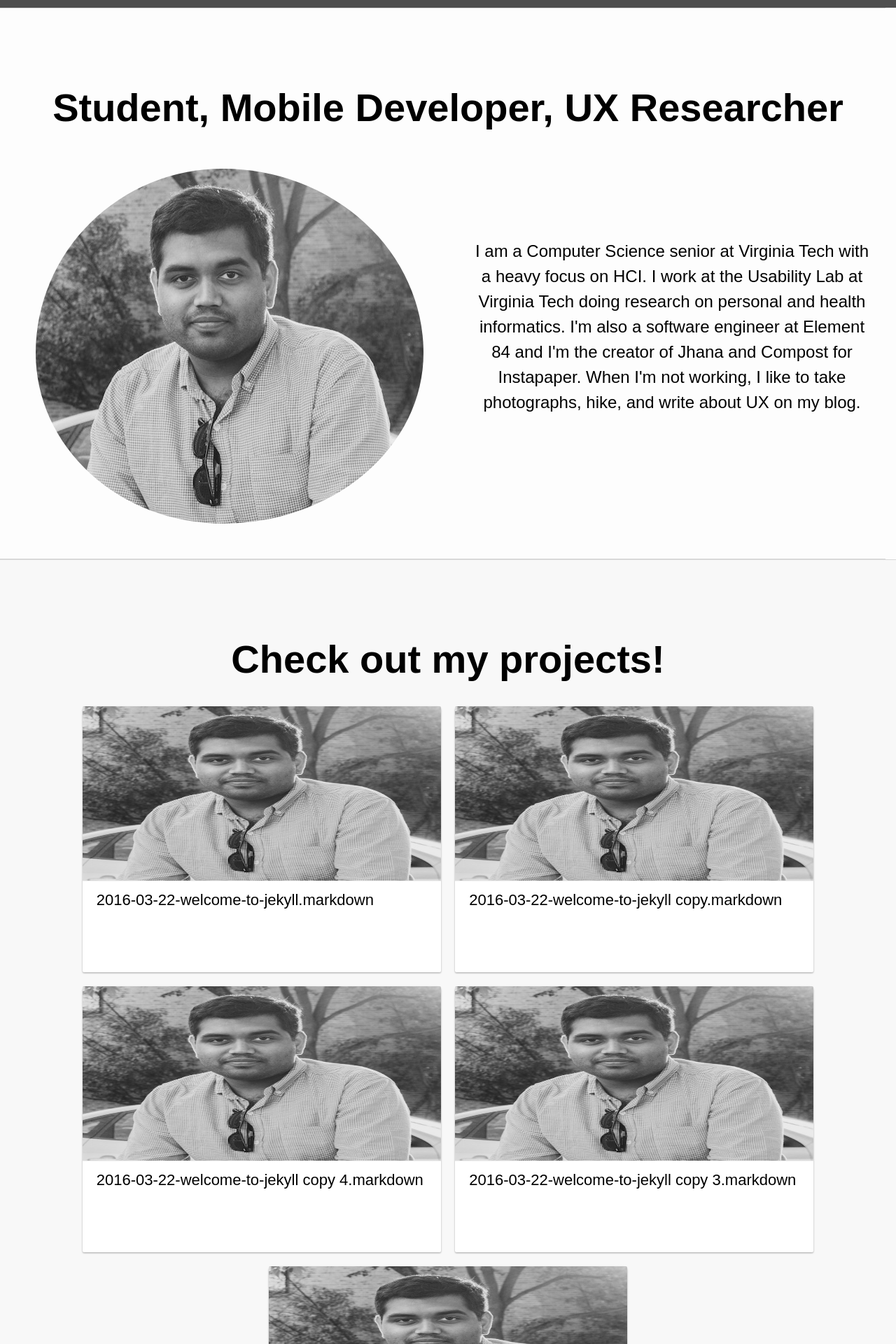
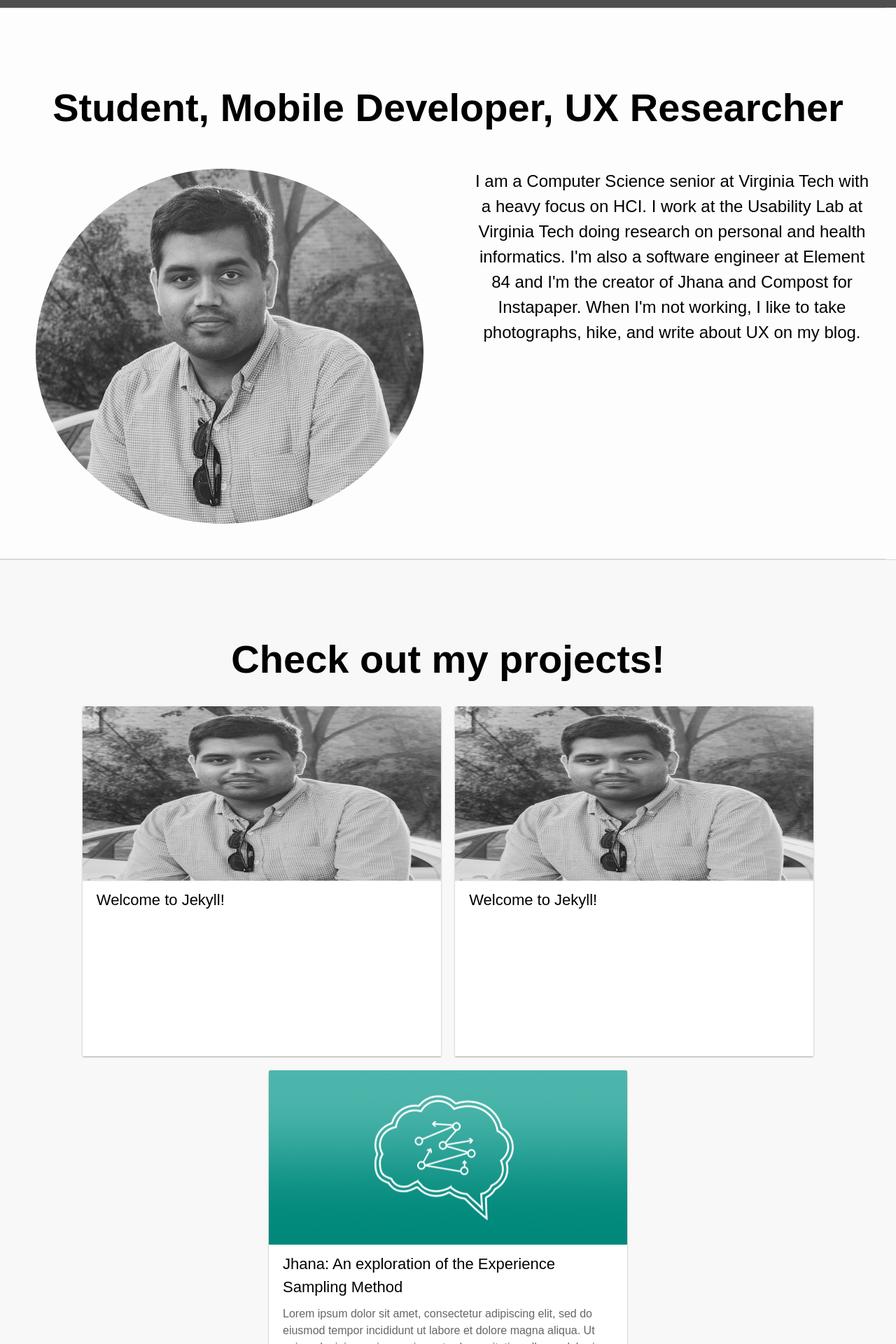
Before and after one commit to jayprat95/jayprat95.github.io, a Jekyll site: the page built from index.html, in a window 1280 px wide. Shown: the part 776-2696 px from the top of the page at 70% size. Built offline with Jekyll 4.4.1, drawn with Linux system fonts in a browser that asks for light colours; nearby versions of some CDN libraries; some of the changed text lies outside the part shown; grey boxes are pictures that could not be loaded.

Commit message:
added some stuff

```diff
--- a/_posts/2016-03-22-welcome-to-jekyll copy 2.markdown
+++ b/_posts/2016-03-22-welcome-to-jekyll copy 2.markdown
@@ -1,8 +1,10 @@
 ---
 layout: post
-title:  "Welcome to Jekyll!"
-banner_img: "about_img.jpg"
+title:  "Jhana: An exploration of the Experience Sampling Method"
+banner_img: "jhana_icon.png"
 date:   2016-03-22 15:33:53 -0400
+description: "Lorem ipsum dolor sit amet, consectetur adipiscing elit, sed do eiusmod tempor incididunt ut labore et dolore magna aliqua. Ut enim ad minim veniam, quis nostrud exercitation ullamco laboris nisi ut aliquip ex ea commodo consequat. "
+
 categories: jekyll update
 ---
 You’ll find this post in your `_posts` directory. Go ahead and edit it and re-build the site to see your changes. You can rebuild the site in many different ways, but the most common way is to run `jekyll serve`, which launches a web server and auto-regenerates your site when a file is updated.
--- a/_posts/2016-03-22-welcome-to-jekyll copy.markdown
+++ /dev/null
@@ -1,26 +0,0 @@
----
-layout: post
-title:  "Welcome to Jekyll!"
-date:   2016-03-22 15:33:53 -0400
-categories: jekyll update
-banner_img: "about_img.jpg"
----
-You’ll find this post in your `_posts` directory. Go ahead and edit it and re-build the site to see your changes. You can rebuild the site in many different ways, but the most common way is to run `jekyll serve`, which launches a web server and auto-regenerates your site when a file is updated.
-
-To add new posts, simply add a file in the `_posts` directory that follows the convention `YYYY-MM-DD-name-of-post.ext` and includes the necessary front matter. Take a look at the source for this post to get an idea about how it works.
-
-Jekyll also offers powerful support for code snippets:
-
-{% highlight ruby %}
-def print_hi(name)
-  puts "Hi, #{name}"
-end
-print_hi('Tom')
-#=> prints 'Hi, Tom' to STDOUT.
-{% endhighlight %}
-
-Check out the [Jekyll docs][jekyll-docs] for more info on how to get the most out of Jekyll. File all bugs/feature requests at [Jekyll’s GitHub repo][jekyll-gh]. If you have questions, you can ask them on [Jekyll Talk][jekyll-talk].
-
-[jekyll-docs]: http://jekyllrb.com/docs/home
-[jekyll-gh]:   https://github.com/jekyll/jekyll
-[jekyll-talk]: https://talk.jekyllrb.com/
--- a/_posts/2016-03-22-welcome-to-jekyll.markdown
+++ /dev/null
@@ -1,26 +0,0 @@
----
-layout: post
-title:  "Welcome to Jekyll!"
-date:   2016-03-22 15:33:53 -0400
-categories: jekyll update
-banner_img: "about_img.jpg"
----
-You’ll find this post in your `_posts` directory. Go ahead and edit it and re-build the site to see your changes. You can rebuild the site in many different ways, but the most common way is to run `jekyll serve`, which launches a web server and auto-regenerates your site when a file is updated.
-
-To add new posts, simply add a file in the `_posts` directory that follows the convention `YYYY-MM-DD-name-of-post.ext` and includes the necessary front matter. Take a look at the source for this post to get an idea about how it works.
-
-Jekyll also offers powerful support for code snippets:
-
-{% highlight ruby %}
-def print_hi(name)
-  puts "Hi, #{name}"
-end
-print_hi('Tom')
-#=> prints 'Hi, Tom' to STDOUT.
-{% endhighlight %}
-
-Check out the [Jekyll docs][jekyll-docs] for more info on how to get the most out of Jekyll. File all bugs/feature requests at [Jekyll’s GitHub repo][jekyll-gh]. If you have questions, you can ask them on [Jekyll Talk][jekyll-talk].
-
-[jekyll-docs]: http://jekyllrb.com/docs/home
-[jekyll-gh]:   https://github.com/jekyll/jekyll
-[jekyll-talk]: https://talk.jekyllrb.com/
--- a/css/main.scss
+++ b/css/main.scss
@@ -203,7 +203,7 @@ font-family: "sofia-pro",sans-serif;
   background: #FFFFFF;
   box-shadow: 0 1px 3px rgba(0,0,0,0.12), 0 1px 2px rgba(0,0,0,0.24);
   width: 512px;
-  height: 380px;
+  height: 500px;
   margin: 10px 8px;
   text-align: left;
   display: inline-block;
@@ -215,6 +215,7 @@ font-family: "sofia-pro",sans-serif;
 }
 
 .card:hover {
+	text-decoration: none;
   box-shadow: 0 10px 20px rgba(0,0,0,0.19), 0 6px 6px rgba(0,0,0,0.23);
 }
 
@@ -379,7 +380,14 @@ font-family: "sofia-pro",sans-serif;
 	#about-description {
 		font-size: 1.5em;
 		padding-left: 50px;
-		padding-top: 100px;
+		padding-top: 0px;
 	}
 
 }
+
+
+@media screen and (min-width: 1366px) {
+		#about-description {
+		padding-top: 100px;
+	}
+}
--- a/index.html
+++ b/index.html
@@ -34,9 +34,9 @@ border-bottom: 1px solid #D8D8D8;">
       {% for post in site.posts %}
           <a class="card" href="{{ post.url | prepend: site.baseurl }}">
             <img src="../img/{{ post.banner_img }}" width="512" height="250" alt="" />
-            <h3>{{ post.name }}</h3>
+            <h3 style="">{{ post.title }}</h3>
             <p>
-            {{ post.desc }}
+            {{ post.description }}
             </p>
           </a>
       {% endfor %}
```
Also changed, not shown: img/jhana_icon.png (added), 5 other files.
